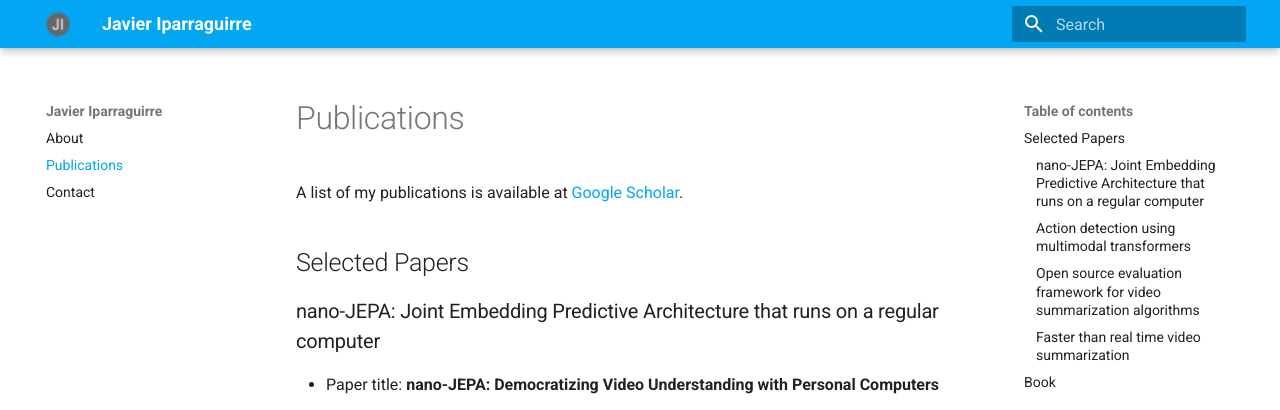
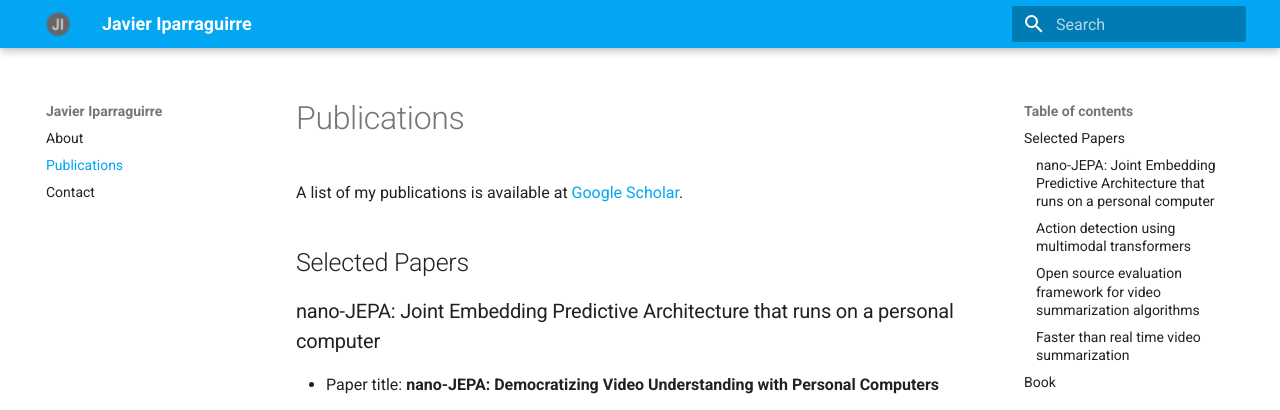
Before and after one commit to javierip/javierip.github.io, an MkDocs documentation site: the page built from docs/publications.md, in a window 1280 px wide and 900 px high. Shown: the top 410 px of the window. Built offline with MkDocs 1.6.1 and Material for MkDocs 9.7.7, drawn with Linux system fonts in a browser that asks for light colours.

Commit message:
update site content

```diff
--- a/docs/publications.md
+++ b/docs/publications.md
@@ -4,7 +4,7 @@ A list of my publications is available at <a href="https://scholar.google.com.ar
 
 ## Selected Papers
 
-### nano-JEPA: Joint Embedding Predictive Architecture that runs on a regular computer
+### nano-JEPA: Joint Embedding Predictive Architecture that runs on a personal computer
 
 * Paper title: **nano-JEPA: Democratizing Video Understanding with Personal Computers**
 * Full text [here](https://drive.google.com/file/d/11vOMCMP7_4FWqvXLhkEkX-7KgNgwdsij/view)
```
Also changed, not shown: README.md (+0 -2 lines).
